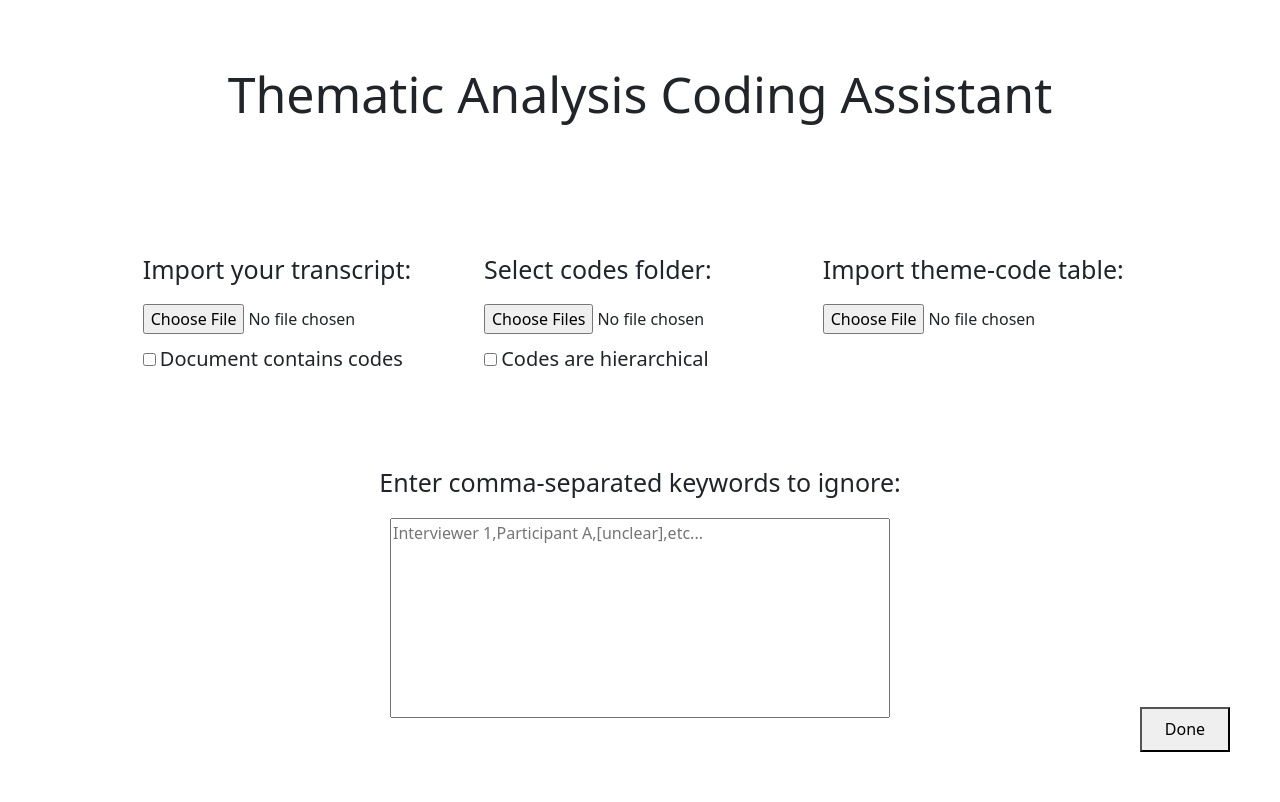
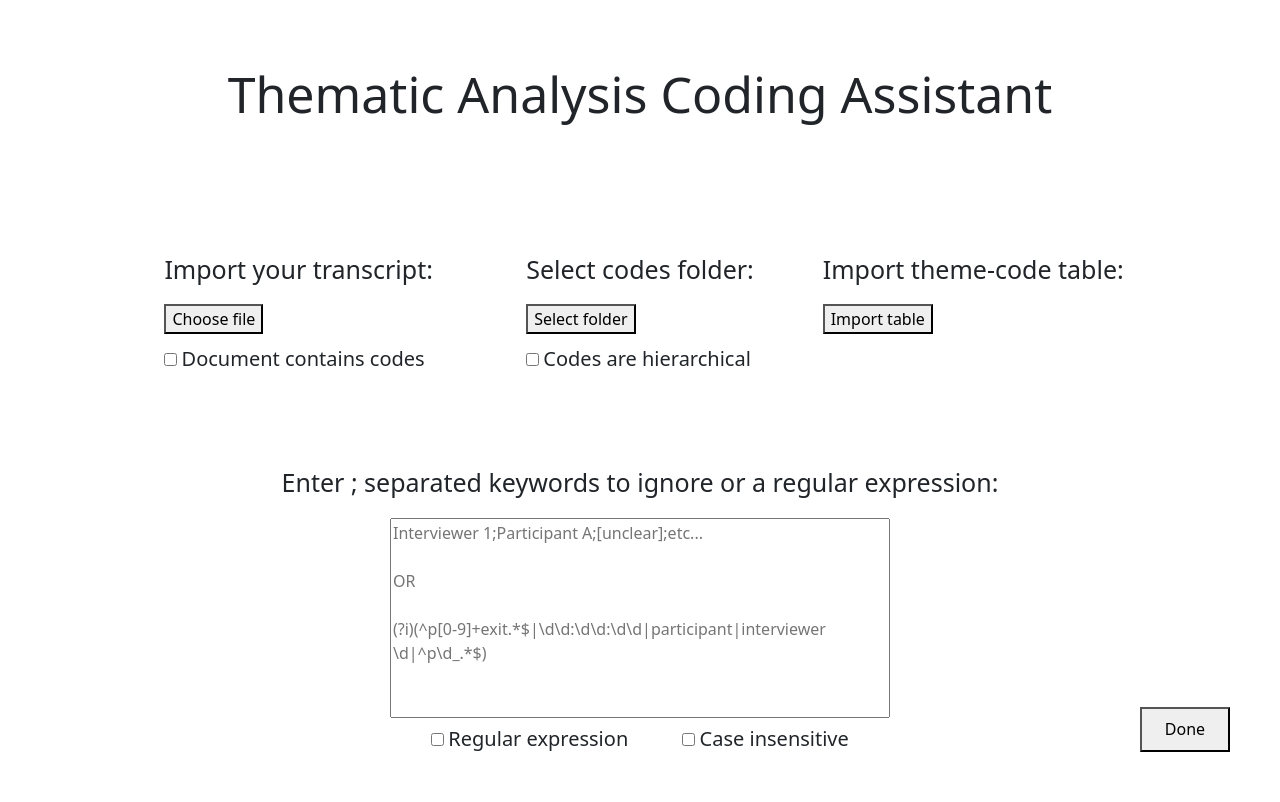
Before and after one commit to fmilana/tacodingassistant, a Python web app: template templates/main.html in a window 1280 px wide. Run offline with Jinja, Linux system fonts and the light colour scheme; the template is opened without the code that fills it, so the values that code supplies are empty.

Commit message:
implement import page (with working filtering keywords only)

```diff
--- a/export_docx_themes_with_embeddings.py
+++ b/export_docx_themes_with_embeddings.py
@@ -53,7 +53,7 @@ class Export():
         return self.transverse(first_row, end, text + '\n')
 
 
-    def process(self):
+    def process(self, regexp):
         self.model = Sentence2Vec()
         print(f'extracting comments from {self.doc_path}...')
         start = datetime.now()
@@ -102,7 +102,7 @@ class Export():
                 for sentence in sent_tokenize(text):
                     cleaned_sentence = remove_stop_words(
                         # remove_stop_words(remove_interview_format(sentence)))
-                        clean_sentence(sentence))
+                        clean_sentence(sentence, regexp))
                     sentence_to_cleaned_dict[sentence] = [cleaned_sentence,
                         self.model.get_vector(cleaned_sentence)]
 
--- a/preprocess.py
+++ b/preprocess.py
@@ -13,8 +13,8 @@ def remove_stop_words(text):
     return text
 
 
-def clean_sentence(sentence, keep_alphanum=False):
-    regexp = r'(?i)(^p[0-9]+exit.*$|\biv\d+S*|\bp\d+\S*|a\d|\d\d:\d\d:\d\d|participant|interviewer|interviewee|person \d|^p\d_.*$|\bie\b|\bum\b)[:]*'
+def clean_sentence(sentence, regexp, keep_alphanum=False):
+    # regexp = r'(?i)(^p[0-9]+exit.*$|\biv\d+S*|\bp\d+\S*|a\d|\d\d:\d\d:\d\d|participant|interviewer|interviewee|person \d|^p\d_.*$|\bie\b|\bum\b)[:]*'
     sentence = re.sub(regexp, '', sentence, flags=re.MULTILINE)
     if not keep_alphanum:
         sentence = re.sub(r'[^A-Za-z ]+', '', sentence)
--- a/static/js/all_table.js
+++ b/static/js/all_table.js
@@ -1,4 +1,4 @@
-/* global document d3 screen window reclassifyBackend threadStartId logBackend $*/
+/* global document d3 screen window regexp reclassifyBackend threadStartId logBackend $*/
 
 const allTableLib = (function () {
   let themeDataDict = [];
@@ -6,9 +6,6 @@ const allTableLib = (function () {
   let oldThemeDataDictSaved = false;
 
   let themes = [];
-
-  //hard-coded
-  const sentenceStopWordsRegex = new RegExp(/\b(iv|p|a)\d+\s+|p\d+_*\w*\s+|\biv\b|\d{2}:\d{2}:\d{2}|speaker key:|interviewer \d*|participant \w*/, 'gi');
 
   let firstLoading = true;
   let reclassifyCount = 0;
@@ -681,7 +678,7 @@ const allTableLib = (function () {
                     predictSentences[i] = predictSentences[i]
                       .replace(/\\t/g, '\t')
                       .replace(/\\n/g, '\n')
-                      .replace(sentenceStopWordsRegex, '') // remove interviewer keywords
+                      .replace(regexp, '') // remove interviewer keywords
                       // to-do: encoding
                       .replace(/�/g, ' ')
                       .trim();
@@ -694,7 +691,7 @@ const allTableLib = (function () {
                     trainSentences[i] = trainSentences[i]
                       .replace(/\\t/g, '\t')
                       .replace(/\\n/g, '\n')
-                      .replace(sentenceStopWordsRegex, '') // remove interviewer keywords
+                      .replace(regexp, '') // remove interviewer keywords
                       // to-do: encoding
                       .replace(/�/g, ' ')
                       .trim();
@@ -836,7 +833,7 @@ const allTableLib = (function () {
 
               for (let j = 0; j < movingColumnData[i][index].length; j++) {
                 const sentence = movingColumnData[i][index][j]
-                  .replace(sentenceStopWordsRegex, '') // remove interviewer keywords
+                  .replace(regexp, '') // remove interviewer keywords
                   // to-do: encoding
                   .replace(/�/g, ' ')
                   .replace(/\t/g, '    ')
--- a/static/js/codes.js
+++ b/static/js/codes.js
@@ -1,11 +1,8 @@
-/* global document fetch d3 screen window logBackend $*/
+/* global document fetch d3 screen window regexp logBackend $*/
 
 const codesTableLib = (function () {
   let data;
   let maxZIndex = 1;
-
-  // hard-coded
-  const sentenceStopWordsRegex = new RegExp(/\b(iv|p|a)\d+\s+|p\d+_*\w*\s+|\biv\b|\d{2}:\d{2}:\d{2}|speaker key:|interviewer \d*|participant \w*/, 'gi');
 
 
   const loadTable = function (tableData) {
@@ -225,7 +222,7 @@ const codesTableLib = (function () {
                     const filteredSentence = sentences[i]
                       .replace(/\\t/g, '\t')
                       .replace(/\\n/g, '\n')
-                      .replace(sentenceStopWordsRegex, '')
+                      .replace(regexp, '')
                       .replace(/�/g, ' ')
                       .trim();
                     sentences[i] = `<div style="background-color: #f2f2f2">${filteredSentence}</div>`;
--- a/static/js/confusion_tables.js
+++ b/static/js/confusion_tables.js
@@ -1,9 +1,7 @@
-/* global document fetch d3 screen window logBackend $*/
+/* global document fetch d3 screen window regexp logBackend $*/
 
 const confusionTablesLib = (function () {
   let themes = [];
-
-  const sentenceStopWordsRegex = new RegExp(/\b(iv|p|a)\d+\s+|p\d+_*\w*\s+|\biv\b|\d{2}:\d{2}:\d{2}|speaker key:|interviewer \d*|participant \w*/, 'gi');
 
   let data;
 
--- a/static/js/import.js
+++ b/static/js/import.js
@@ -1,23 +1,34 @@
-/* global d3 document $ textBackend logBackend */
+/* global d3 document $ textBackend logBackend writeFileBackend importBackend fileChooserBackend */
 // eslint-disable-next-line no-unused-vars
 const importLib = (function () {
   const setupImportPage = function () {
     let transcriptCheckboxValue = false;
     let codesCheckboxValue = false;
 
-    // d3.select('#transcript-chooser')
-    //   .on('change', () => {
-    //     console.log('change!!');
-    //     console.log(JSON.stringify(this));
-    //     console.log(`this.files = ${this.files}`);
-    //     console.log(`this.files[0] = ${this.files[0]}`);
-    //   });
+    let transcriptFile = null;
 
-    document.getElementById('transcript-chooser')
-      .addEventListener('change', () => {
-        const file = $('#transcript-chooser')[0].files[0];
-        // continue
-      }, false);
+    // document.getElementById('transcript-chooser')
+    //   .addEventListener('change', () => {
+    //     const file = $('#transcript-chooser')[0].files[0];
+    //     // writeFileBackend.write_file(file);
+    //     transcriptFile = file;
+    //     // continue
+    //   }, false);
+
+    d3.select('#transcript-chooser')
+      .on('click', () => {
+        fileChooserBackend.open_transcript_chooser();
+      });
+
+    d3.select('#codes-chooser')
+      .on('click', () => {
+        fileChooserBackend.open_codes_chooser();
+      });
+
+    d3.select('#theme-code-chooser')
+      .on('click', () => {
+        fileChooserBackend.open_theme_code_table_chooser();
+      });
 
     d3.select('#transcript-checkbox')
       .on('click', () => {
@@ -34,9 +45,9 @@ const importLib = (function () {
 
           if (codesCheckboxValue) {
             d3.select('#theme-code-label')
-            .style('color', '#000000');
+              .style('color', '#000000');
             d3.select('#theme-code-chooser')
-              .attr('disabled', null);
+              .property('disabled', false);
           }
         } else {
           d3.select('#codes-label')
@@ -64,12 +75,12 @@ const importLib = (function () {
           d3.select('#theme-code-label')
             .style('color', '#BFBFBF');
           d3.select('#theme-code-chooser')
-            .property('disabled', true);
+              .property('disabled', true);
         } else {
           d3.select('#theme-code-label')
             .style('color', '#000000');
           d3.select('#theme-code-chooser')
-            .attr('disabled', null);
+            .property('disabled', false);
         }
       });
 
@@ -84,29 +95,27 @@ const importLib = (function () {
         let logData = '';
 
         if (transcriptCheckboxValue) {
-          logData = `[${new Date().getTime()}]: import page closed with document containing codes`;
+          logData = `[${new Date().getTime()}]: import document containing codes`;
         } else if (codesCheckboxValue) {
-          logData = `[${new Date().getTime()}]: import page closed with hierarchical codes documents`;
+          logData = `[${new Date().getTime()}]: import hierarchical codes documents`;
         } else {
-          logData = `[${new Date().getTime()}]: import page closed with codes documents and a theme-code table`;
+          logData = `[${new Date().getTime()}]: import codes documents and a theme-code table`;
         }
 
-        logData += `. Filtered keywords: "${$('#filter-textarea').val()}"`;
+        const filterKeywords = $('#filter-textarea').val();
+        const regularExpression = $('#regexp-checkbox').is(':checked');
+        const caseInsensitive = $('#case-insensitive-checkbox').is(':checked');
+
+        logData += `. Filtered keywords: "${filterKeywords}"`;
 
         logBackend.log(logData);
 
-        // run scripts on imported files
-        // + add themes to navbar (cm's)
-        d3.select('#import-container')
-          .remove();
+        // console.log(`typeof transcriptFile = ${transcriptFile}`);
+        // console.log(`filename = ${transcriptFile.name}`);
 
-        d3.select('.navbar-top')
-          .style('display', 'block');
+        // writeFileBackend.write_file(transcriptFile);
 
-        d3.select('#text-container')
-          .style('display', 'block');
-
-        textBackend.get_text(false);
+        importBackend.save_regexp(filterKeywords, regularExpression, caseInsensitive);
       });
   };
 
--- a/static/js/main.js
+++ b/static/js/main.js
@@ -26,10 +26,62 @@ let trainTableBackend;
 let reclassifyBackend;
 let confusionTablesBackend;
 let logBackend;
+// eslint-disable-next-line no-unused-vars
+// let writeFileBackend;
+// eslint-disable-next-line no-unused-vars
+let importBackend;
+// eslint-disable-next-line no-unused-vars
+let fileChooserBackend;
 
+// eslint-disable-next-line prefer-const
 let threadStartId = 'text-button'; // which page started threads
 let tabId = 'text-button';
 let currentTabId = 'text-button';
+
+// eslint-disable-next-line no-unused-vars
+let regexp = null;
+
+let transcriptPath = null;
+let codesPath = null;
+let themeCodeTablePath = null;
+
+
+const onImportData = function (data) {
+  regexp = new RegExp(data[0].replace(/^\(\?i\)/, ''), 'gi');
+  const valid = data[1];
+
+  if (valid) {
+    // run scripts on imported files
+    // + add themes to navbar (cm's)
+    d3.select('#import-container')
+      .remove();
+
+    d3.select('.navbar-top')
+      .style('display', 'block');
+
+    d3.select('#text-container')
+      .style('display', 'block');
+
+    textBackend.get_text(false);
+  } else {
+    // error message
+    alert('Please check your filtered keywords or regular expression');
+    logBackend.log(`[${new Date().getTime()}]: import error`);
+  }
+};
+
+
+const onPath = function (data) {
+  console.log(data);
+
+  if (data[0] === 'transcript') {
+    transcriptPath = data[1];
+  } else if (data[0] === 'codes') {
+    codesPath = data[1];
+  } else {
+    themeCodeTablePath = data[1];
+  }
+};
 
 
 const onTextData = function (data) {
@@ -43,6 +95,7 @@ const onTextData = function (data) {
     }
   });
 };
+
 
 const onCodesTableData = function (data) {
   codesTableLib.loadTable(data);
@@ -193,6 +246,9 @@ d3.select(window).on('load', () => {
         reclassifyBackend = channel.objects.reclassifyBackend;
         confusionTablesBackend = channel.objects.confusionTablesBackend;
         logBackend = channel.objects.logBackend;
+        // writeFileBackend = channel.objects.writeFileBackend;
+        importBackend = channel.objects.importBackend;
+        fileChooserBackend = channel.objects.fileChooserBackend;
         // connect signals from the external object to callback functions
         textBackend.signal.connect(onTextData);
         codesTableBackend.signal.connect(onCodesTableData);
@@ -201,6 +257,8 @@ d3.select(window).on('load', () => {
         trainTableBackend.signal.connect(onTrainTableData);
         reclassifyBackend.signal.connect(onReclassified);
         confusionTablesBackend.signal.connect(onConfusionTablesData);
+        importBackend.signal.connect(onImportData);
+        fileChooserBackend.signal.connect(onPath);
         // call functions on the external objects
         // textBackend.get_text(false); // false-> not reclassified data
         logBackend.log(`[${new Date().getTime()}]: app launched`);
--- a/static/js/predict_table.js
+++ b/static/js/predict_table.js
@@ -1,4 +1,4 @@
-/* global document d3 screen window reclassifyBackend threadStartId logBackend $*/
+/* global document d3 screen window regexp reclassifyBackend threadStartId logBackend $*/
 
 const predictTableLib = (function () {
   let themeDataDict = [];
@@ -6,8 +6,6 @@ const predictTableLib = (function () {
   let oldThemeDataDictSaved = false;
 
   let themes = [];
-
-  const sentenceStopWordsRegex = new RegExp(/\b(iv|p|a)\d+\s+|p\d+_*\w*\s+|\biv\b|\d{2}:\d{2}:\d{2}|speaker key:|interviewer \d*|participant \w*/, 'gi');
 
   let firstLoading = true;
   let reclassifyCount = 0;
@@ -664,7 +662,7 @@ const predictTableLib = (function () {
                     predictSentences[i] = predictSentences[i]
                       .replace(/\\t/g, '\t')
                       .replace(/\\n/g, '\n')
-                      .replace(sentenceStopWordsRegex, '') // remove interviewer keywords
+                      .replace(regexp, '') // remove interviewer keywords
                       // to-do: encoding
                       .replace(/�/g, ' ')
                       .trim();
@@ -792,7 +790,7 @@ const predictTableLib = (function () {
 
               for (let j = 0; j < movingColumnData[i][1].length; j++) {
                 const sentence = movingColumnData[i][1][j]
-                  .replace(sentenceStopWordsRegex, '') // remove interviewer keywords
+                  .replace(regexp, '') // remove interviewer keywords
                   // to-do: encoding
                   .replace(/�/g, ' ')
                   .replace(/\t/g, '    ')
--- a/static/js/train_table.js
+++ b/static/js/train_table.js
@@ -1,4 +1,4 @@
-/* global document d3 screen window reclassifyBackend threadStartId logBackend $*/
+/* global document d3 screen window regexp reclassifyBackend threadStartId logBackend $*/
 
 const trainTableLib = (function () {
   let themeDataDict = [];
@@ -6,8 +6,6 @@ const trainTableLib = (function () {
   let oldThemeDataDictSaved = false;
 
   let themes = [];
-
-  const sentenceStopWordsRegex = new RegExp(/\b(iv|p|a)\d+\s+|p\d+_*\w*\s+|\biv\b|\d{2}:\d{2}:\d{2}|speaker key:|interviewer \d*|participant \w*/, 'gi');
 
   let firstLoading = true;
   let reclassifyCount = 0;
@@ -649,7 +647,7 @@ const trainTableLib = (function () {
                     trainSentences[i] = trainSentences[i]
                       .replace(/\\t/g, '\t')
                       .replace(/\\n/g, '\n')
-                      .replace(sentenceStopWordsRegex, '') // remove interviewer keywords
+                      .replace(regexp, '') // remove interviewer keywords
                       // to-do: encoding
                       .replace(/�/g, ' ')
                       .trim();
@@ -777,7 +775,7 @@ const trainTableLib = (function () {
 
               for (let j = 0; j < movingColumnData[i][1].length; j++) {
                 const sentence = movingColumnData[i][1][j]
-                  .replace(sentenceStopWordsRegex, '') // remove interviewer keywords
+                  .replace(regexp, '') // remove interviewer keywords
                   // to-do: encoding
                   .replace(/�/g, ' ')
                   .replace(/\t/g, '    ')
--- a/static/res/style.css
+++ b/static/res/style.css
@@ -72,11 +72,7 @@ body {
   font-size: 25px;
 }
 
-#transcript-checkbox-label {
-  font-size: 20px;
-}
-
-#codes-checkbox-label {
+.checkbox-inline {
   font-size: 20px;
 }
 
@@ -84,6 +80,18 @@ body {
   height: 200px;
   width: 500px;
   resize: none;
+}
+
+#filter-checkbox-div {
+  display: block;
+}
+
+#regexp-label {
+  margin-right: 25px;
+}
+
+#case-insensitive-checkbox {
+  margin-left: 25px;
 }
 
 #finish-import-button {
--- a/templates/main.html
+++ b/templates/main.html
@@ -53,7 +53,8 @@
         <div id="transcript-col" class="col">
           <div id="transcript-inner">
             <p class="import-label">Import your transcript:</p>
-            <input id="transcript-chooser" type="file" class="chooser" accept=".docx">
+            <!-- <input id="transcript-chooser" type="file" class="chooser" accept=".docx"> -->
+            <button id="transcript-chooser">Choose file</button>
             <input id="transcript-checkbox" type="checkbox">
             <label id="transcript-checkbox-label" class="checkbox-inline" for="transcript-checkbox">Document contains codes</label>
           </div>
@@ -61,7 +62,8 @@
         <div id="codes-col" class="col">
           <div id="codes-inner">
             <p id="codes-label" class="import-label">Select codes folder:</p>
-            <input id="codes-chooser" type="file" class="chooser" webkitdirectory directory multiple>
+            <!-- <input id="codes-chooser" type="file" class="chooser" webkitdirectory directory multiple> -->
+            <button id="codes-chooser">Select folder</button>
             <input id="codes-checkbox" type="checkbox">
             <label id="codes-checkbox-label" class="checkbox-inline" for="codes-checkbox">Codes are hierarchical</label>
           </div>
@@ -69,14 +71,21 @@
         <div id="theme-code-col" class="col">
           <div id="theme-code-inner">
             <p id="theme-code-label" class="import-label">Import theme-code table:</p>
-            <input id="theme-code-chooser" type="file" class="chooser" accept=".csv">
+            <!-- <input id="theme-code-chooser" type="file" class="chooser" accept=".csv"> -->
+            <button id="theme-code-chooser">Import table</button>
           </div>
         </div>
       </div>
       <div id="filter-row" class="row">
         <div id="filter-inner" class="inner-filter-container">
-          <p class="import-label">Enter comma-separated keywords to ignore:</p>
-          <textarea id="filter-textarea" placeholder="Interviewer 1,Participant A,[unclear],etc..."></textarea>
+          <p class="import-label">Enter ; separated keywords to ignore or a regular expression:</p>
+          <textarea id="filter-textarea" placeholder="Interviewer 1;Participant A;[unclear];etc...&#10;&#10;OR&#10;&#10;(?i)(^p[0-9]+exit.*$|\d\d:\d\d:\d\d|participant|interviewer \d|^p\d_.*$)"></textarea>
+          <div id="filter-checkbox-div">
+            <input id="regexp-checkbox" type="checkbox">
+            <label id="regexp-label" class="checkbox-inline" for="regexp-checkbox">Regular expression</label>
+            <input id="case-insensitive-checkbox" type="checkbox">
+            <label id="case-insensitive-label" class="checkbox-inline" for="case-insensitive-checkbox">Case insensitive</label>
+          </div>
         </div>
       </div>
       <button id="finish-import-button">Done</button>
```
Also changed, not shown: classify_docx.py (+11 -8 lines), import_codes_from_folder.py (+2 -9 lines), main.py (+108 -4 lines), 2 other files.
